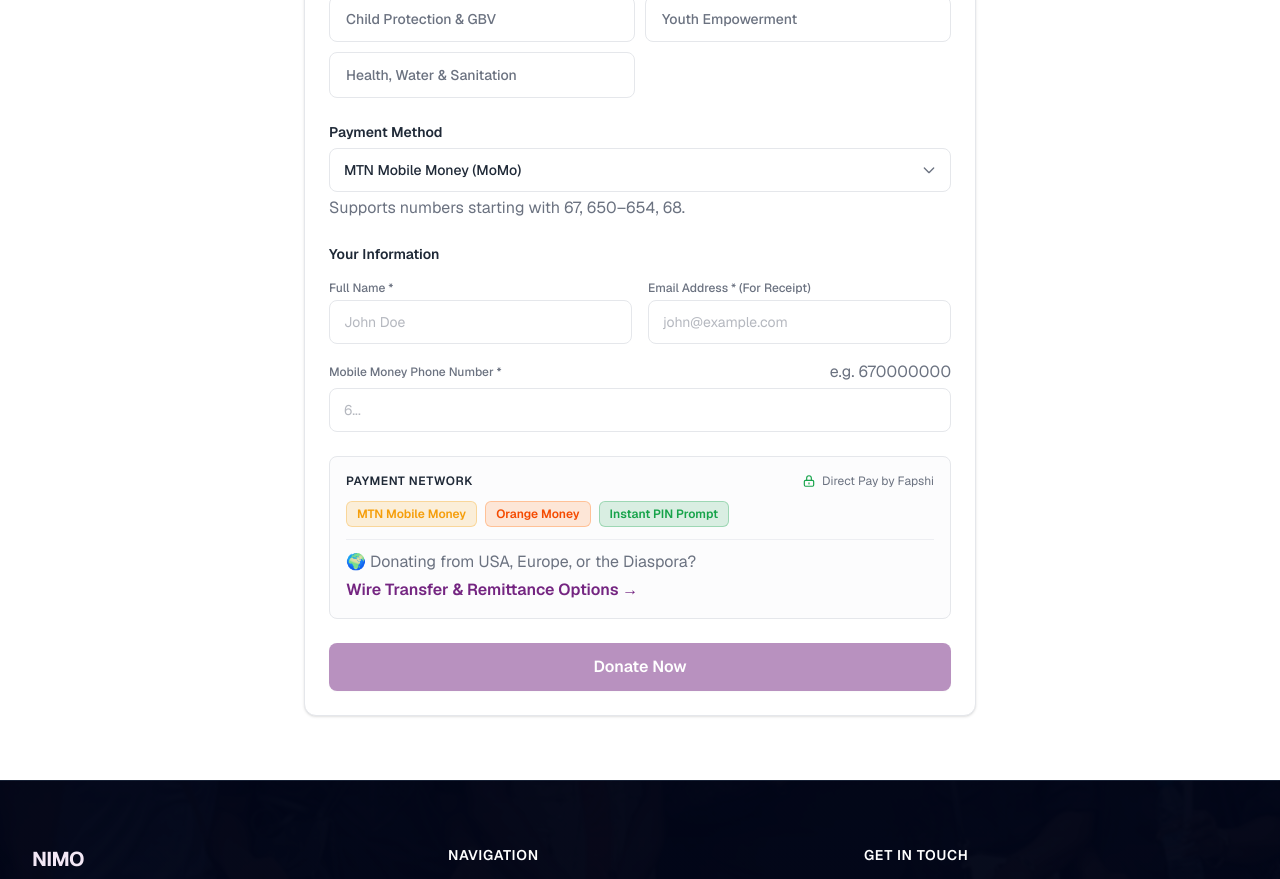
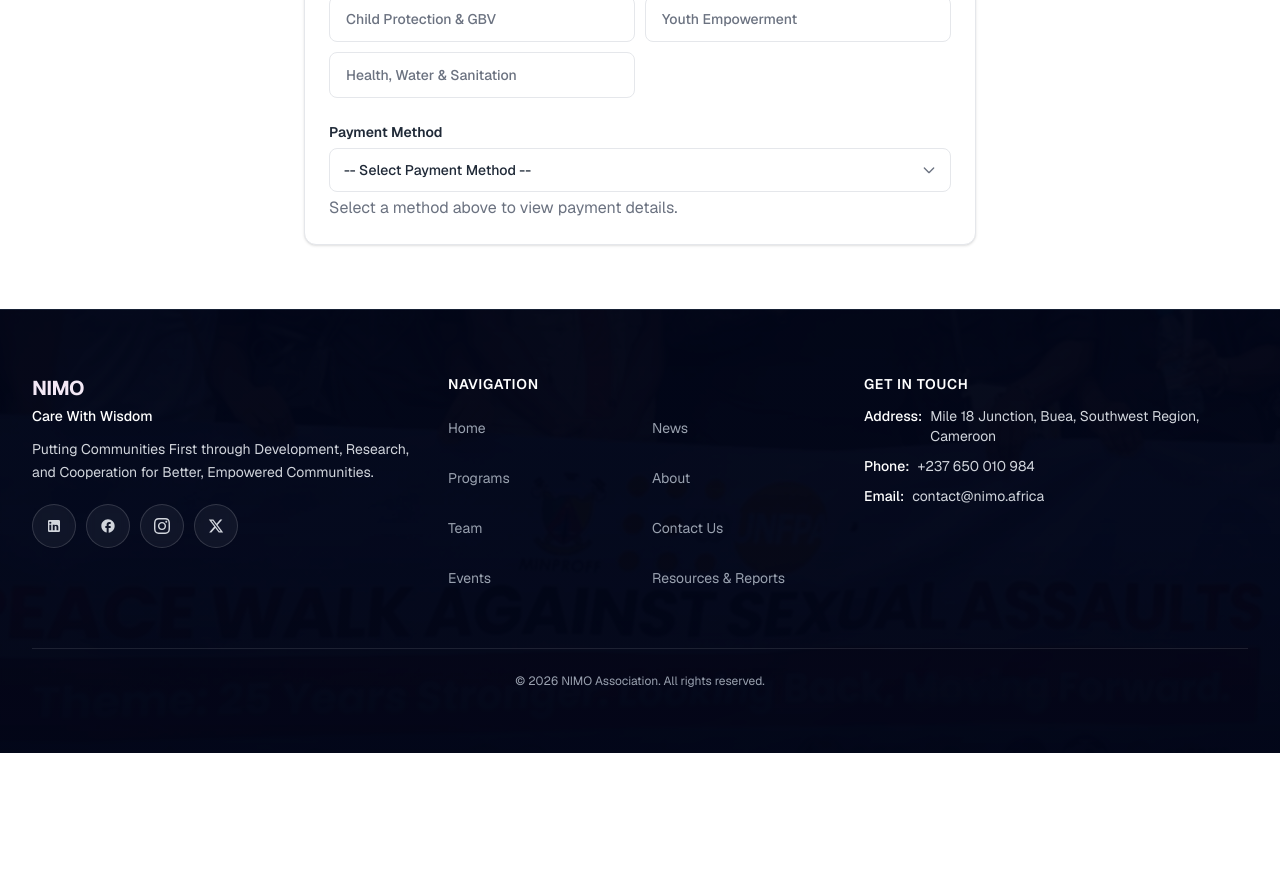
Before and after one commit to Akumah98/NIMO, a Next.js app: page /donate in a window 1280 px wide. Shown: the part 620-1499 px from the top of the page. After the commit the page ends 1373 px from the top, so only its background shows below. Built offline with nearby package versions, Linux system fonts and the light colour scheme.

Commit message:
feat: implement progressive disclosure on donate form by payment method

```diff
--- a/src/components/donate/DonateForm.tsx
+++ b/src/components/donate/DonateForm.tsx
@@ -7,9 +7,9 @@ import { DonateAmountInput } from "./DonateAmountInput";
 import { DonateFrequencySelector } from "./DonateFrequencySelector";
 import { DonateCausesSelector } from "./DonateCausesSelector";
 import { DonateOperatorSelector } from "./DonateOperatorSelector";
-import { DonateDonorFields } from "./DonateDonorFields";
-import { DonatePaymentBadges } from "./DonatePaymentBadges";
+import { DonateMethodFields } from "./DonateMethodFields";
 import { DonateSummary } from "./DonateSummary";
+import { DonateSubmitButton } from "./DonateSubmitButton";
 import { DonateDirectPayModal } from "./modal/DonateDirectPayModal";
 
 const { causes } = donationData;
@@ -38,11 +38,15 @@ export default function DonateForm() {
           />
 
           <DonateOperatorSelector
-            selected={form.operator}
-            onSelect={form.setOperator}
+            selected={form.paymentMethod}
+            onSelect={form.setPaymentMethod}
           />
 
-          <DonateDonorFields
+          {/* Progressive Disclosure: Only revealed when a payment method is chosen */}
+          {form.paymentMethod && (
+            <>
+              <DonateMethodFields
+                paymentMethod={form.paymentMethod}
                 donorName={form.donorName}
                 donorEmail={form.donorEmail}
                 donorPhone={form.donorPhone}
@@ -57,33 +61,19 @@ export default function DonateForm() {
                 frequency={form.frequency}
               />
 
-          <DonatePaymentBadges />
-
               {form.error && (
                 <div className="rounded-lg bg-red-50 border border-red-200 p-3.5 text-xs text-red-700">
                   {form.error}
                 </div>
               )}
 
-          <button
-            type="submit"
-            disabled={form.loading || form.numericAmount < 500}
-            className="min-h-11 w-full rounded-lg bg-primary px-6 py-3 text-base font-semibold text-white shadow-xs transition-colors hover:bg-primary-dark disabled:cursor-not-allowed disabled:opacity-50 flex items-center justify-center gap-2"
-          >
-            {form.loading ? (
-              <>
-                <svg className="h-5 w-5 animate-spin" viewBox="0 0 24 24" fill="none">
-                  <circle className="opacity-25" cx="12" cy="12" r="10" stroke="currentColor" strokeWidth="4" />
-                  <path className="opacity-75" fill="currentColor" d="M4 12a8 8 0 018-8V0C5.373 0 0 5.373 0 12h4z" />
-                </svg>
-                <span>Sending prompt to phone...</span>
+              <DonateSubmitButton
+                paymentMethod={form.paymentMethod}
+                loading={form.loading}
+                amount={form.numericAmount}
+              />
             </>
-            ) : (
-              <span>
-                Donate {form.numericAmount > 0 ? `${form.numericAmount.toLocaleString()} XAF` : "Now"}
-              </span>
           )}
-          </button>
         </form>
       </Card>
 
--- /dev/null
+++ b/src/components/donate/DonateMethodFields.tsx
@@ -0,0 +1,56 @@
+"use client";
+
+import type { PaymentMethod } from "@/types/donation";
+import { DonateMoMoFields } from "./DonateMoMoFields";
+import { DonateCardFields } from "./DonateCardFields";
+
+interface DonateMethodFieldsProps {
+  paymentMethod: PaymentMethod;
+  donorName: string;
+  donorEmail: string;
+  donorPhone: string;
+  onNameChange: (val: string) => void;
+  onEmailChange: (val: string) => void;
+  onPhoneChange: (val: string) => void;
+}
+
+export function DonateMethodFields({
+  paymentMethod,
+  donorName,
+  donorEmail,
+  donorPhone,
+  onNameChange,
+  onEmailChange,
+  onPhoneChange,
+}: DonateMethodFieldsProps) {
+  if (!paymentMethod) {
+    return (
+      <div className="rounded-xl border border-dashed border-border bg-bg-alt/40 p-5 text-center text-xs text-text-light">
+        👆 Please select a payment method above to complete your contribution.
+      </div>
+    );
+  }
+
+  if (paymentMethod === "card") {
+    return (
+      <DonateCardFields
+        donorName={donorName}
+        donorEmail={donorEmail}
+        onNameChange={onNameChange}
+        onEmailChange={onEmailChange}
+      />
+    );
+  }
+
+  return (
+    <DonateMoMoFields
+      operator={paymentMethod}
+      donorName={donorName}
+      donorEmail={donorEmail}
+      donorPhone={donorPhone}
+      onNameChange={onNameChange}
+      onEmailChange={onEmailChange}
+      onPhoneChange={onPhoneChange}
+    />
+  );
+}
--- a/src/components/donate/DonateDonorFields.tsx
+++ b/src/components/donate/DonateMoMoFields.tsx
@@ -1,6 +1,7 @@
 "use client";
 
-interface DonateDonorFieldsProps {
+interface DonateMoMoFieldsProps {
+  operator: "mobile money" | "orange money";
   donorName: string;
   donorEmail: string;
   donorPhone: string;
@@ -9,25 +10,37 @@ interface DonateDonorFieldsProps {
   onPhoneChange: (val: string) => void;
 }
 
-export function DonateDonorFields({
+export function DonateMoMoFields({
+  operator,
   donorName,
   donorEmail,
   donorPhone,
   onNameChange,
   onEmailChange,
   onPhoneChange,
-}: DonateDonorFieldsProps) {
+}: DonateMoMoFieldsProps) {
+  const isMTN = operator === "mobile money";
+  const opLabel = isMTN ? "MTN Mobile Money" : "Orange Money";
+  const placeholder = isMTN ? "670000000" : "690000000";
+
   return (
-    <div className="space-y-4">
-      <h3 className="text-sm font-semibold text-text">Your Information</h3>
+    <div className="space-y-4 rounded-xl border border-primary/20 bg-primary-light/30 p-4 sm:p-5">
+      <div className="flex items-center justify-between border-b border-primary/10 pb-2">
+        <h4 className="text-xs font-bold text-primary uppercase tracking-wider">
+          {opLabel} Donor Details
+        </h4>
+        <span className="rounded-full bg-white px-2 py-0.5 text-2xs font-semibold text-primary border border-primary/20">
+          Direct Push Prompt
+        </span>
+      </div>
 
-      <div className="grid gap-4 sm:grid-cols-2">
+      <div className="grid gap-3.5 sm:grid-cols-2">
         <div>
-          <label htmlFor="donor-name" className="block text-xs font-medium text-text-light mb-1">
+          <label htmlFor="momo-donor-name" className="block text-xs font-medium text-text-light mb-1">
             Full Name *
           </label>
           <input
-            id="donor-name"
+            id="momo-donor-name"
             type="text"
             required
             autoComplete="name"
@@ -39,11 +52,11 @@ export function DonateDonorFields({
         </div>
 
         <div>
-          <label htmlFor="donor-email" className="block text-xs font-medium text-text-light mb-1">
+          <label htmlFor="momo-donor-email" className="block text-xs font-medium text-text-light mb-1">
             Email Address * (For Receipt)
           </label>
           <input
-            id="donor-email"
+            id="momo-donor-email"
             type="email"
             required
             autoComplete="email"
@@ -57,21 +70,24 @@ export function DonateDonorFields({
 
       <div>
         <div className="flex items-center justify-between mb-1">
-          <label htmlFor="donor-phone" className="block text-xs font-medium text-text-light">
-            Mobile Money Phone Number *
+          <label htmlFor="momo-donor-phone" className="block text-xs font-medium text-text">
+            {opLabel} Phone Number *
           </label>
-          <span className="text-2xs text-text-light">e.g. 670000000</span>
+          <span className="text-2xs text-text-light">9 digits (e.g. {placeholder})</span>
         </div>
         <input
-          id="donor-phone"
+          id="momo-donor-phone"
           type="tel"
           required
           autoComplete="tel"
-          placeholder="6..."
+          placeholder={placeholder}
           value={donorPhone}
           onChange={(e) => onPhoneChange(e.target.value)}
           className="min-h-11 w-full rounded-lg border border-border bg-bg px-3.5 py-2 text-sm text-text placeholder:text-text-light/50 focus:border-primary focus:outline-hidden focus:ring-2 focus:ring-primary/20"
         />
+        <p className="mt-1 text-2xs text-text-light">
+          A USSD authorization prompt will appear on this phone screen to enter your PIN.
+        </p>
       </div>
     </div>
   );
--- a/src/components/donate/DonateOperatorSelector.tsx
+++ b/src/components/donate/DonateOperatorSelector.tsx
@@ -1,8 +1,10 @@
 "use client";
 
+import type { PaymentMethod } from "@/types/donation";
+
 interface DonateOperatorSelectorProps {
-  selected: "mobile money" | "orange money";
-  onSelect: (op: "mobile money" | "orange money") => void;
+  selected: PaymentMethod;
+  onSelect: (method: PaymentMethod) => void;
 }
 
 export function DonateOperatorSelector({ selected, onSelect }: DonateOperatorSelectorProps) {
@@ -15,11 +17,13 @@ export function DonateOperatorSelector({ selected, onSelect }: DonateOperatorSel
         <select
           id="payment-method-select"
           value={selected}
-          onChange={(e) => onSelect(e.target.value as "mobile money" | "orange money")}
+          onChange={(e) => onSelect(e.target.value as PaymentMethod)}
           className="min-h-11 w-full appearance-none rounded-lg border border-border bg-bg px-3.5 py-2.5 pr-10 text-sm font-medium text-text transition-colors focus:border-primary focus:outline-hidden focus:ring-2 focus:ring-primary/20"
         >
+          <option value="">-- Select Payment Method --</option>
           <option value="mobile money">MTN Mobile Money (MoMo)</option>
           <option value="orange money">Orange Money</option>
+          <option value="card">Credit / Debit Card (Visa, Mastercard, Apple Pay)</option>
         </select>
         <div className="pointer-events-none absolute inset-y-0 right-0 flex items-center pr-3.5 text-text-light">
           <svg className="h-4 w-4" fill="none" viewBox="0 0 24 24" stroke="currentColor">
@@ -28,9 +32,10 @@ export function DonateOperatorSelector({ selected, onSelect }: DonateOperatorSel
         </div>
       </div>
       <p className="mt-1 text-2xs text-text-light">
-        {selected === "mobile money"
-          ? "Supports numbers starting with 67, 650–654, 68."
-          : "Supports numbers starting with 69, 655–659."}
+        {selected === "mobile money" && "Instant USSD prompt sent to your MTN phone (67, 650–654, 68)."}
+        {selected === "orange money" && "Instant USSD prompt sent to your Orange phone (69, 655–659)."}
+        {selected === "card" && "Fast, encrypted checkout for donors in USA, Europe, and worldwide."}
+        {!selected && "Select a method above to view payment details."}
       </p>
     </div>
   );
--- /dev/null
+++ b/src/components/donate/DonateSubmitButton.tsx
@@ -0,0 +1,38 @@
+"use client";
+
+import type { PaymentMethod } from "@/types/donation";
+
+interface DonateSubmitButtonProps {
+  paymentMethod: PaymentMethod;
+  loading: boolean;
+  amount: number;
+}
+
+export function DonateSubmitButton({ paymentMethod, loading, amount }: DonateSubmitButtonProps) {
+  if (!paymentMethod) return null;
+
+  const isCard = paymentMethod === "card";
+  const label = isCard
+    ? "Request Card / Wire Transfer Info"
+    : `Donate ${amount > 0 ? `${amount.toLocaleString()} XAF` : "Now"}`;
+
+  return (
+    <button
+      type="submit"
+      disabled={loading || (!isCard && amount < 500)}
+      className="min-h-11 w-full rounded-lg bg-primary px-6 py-3 text-base font-semibold text-white shadow-xs transition-colors hover:bg-primary-dark disabled:cursor-not-allowed disabled:opacity-50 flex items-center justify-center gap-2"
+    >
+      {loading ? (
+        <>
+          <svg className="h-5 w-5 animate-spin" viewBox="0 0 24 24" fill="none">
+            <circle className="opacity-25" cx="12" cy="12" r="10" stroke="currentColor" strokeWidth="4" />
+            <path className="opacity-75" fill="currentColor" d="M4 12a8 8 0 018-8V0C5.373 0 0 5.373 0 12h4z" />
+          </svg>
+          <span>Sending prompt to phone...</span>
+        </>
+      ) : (
+        <span>{label}</span>
+      )}
+    </button>
+  );
+}
--- a/src/hooks/useDonateForm.ts
+++ b/src/hooks/useDonateForm.ts
@@ -1,7 +1,7 @@
 "use client";
 
 import { useState, type FormEvent } from "react";
-import type { DonationFrequency } from "@/types/donation";
+import type { DonationFrequency, PaymentMethod } from "@/types/donation";
 import { useDirectPayModal } from "./useDirectPayModal";
 
 interface UseDonateFormProps {
@@ -12,7 +12,7 @@ export function useDonateForm({ initialCause }: UseDonateFormProps) {
   const [amount, setAmount] = useState<string>("");
   const [cause, setCause] = useState<string>(initialCause);
   const [frequency, setFrequency] = useState<DonationFrequency>("one-time");
-  const [operator, setOperator] = useState<"mobile money" | "orange money">("mobile money");
+  const [paymentMethod, setPaymentMethod] = useState<PaymentMethod>("");
   const [donorName, setDonorName] = useState<string>("");
   const [donorEmail, setDonorEmail] = useState<string>("");
   const [donorPhone, setDonorPhone] = useState<string>("");
@@ -30,12 +30,20 @@ export function useDonateForm({ initialCause }: UseDonateFormProps) {
       setError("Please enter a donation amount of at least 500 XAF.");
       return;
     }
+    if (!paymentMethod) {
+      setError("Please select a payment method above to continue.");
+      return;
+    }
     if (!donorName.trim() || !donorEmail.trim()) {
       setError("Please provide your full name and email address.");
       return;
     }
+    if (paymentMethod === "card") {
+      window.location.href = "/contact?subject=International+Card+Donation";
+      return;
+    }
     if (!donorPhone.trim()) {
-      setError("Please enter your Mobile Money phone number to receive the prompt.");
+      setError("Please enter your mobile phone number to receive the prompt.");
       return;
     }
 
@@ -49,7 +57,7 @@ export function useDonateForm({ initialCause }: UseDonateFormProps) {
           donorName: donorName.trim(),
           donorEmail: donorEmail.trim(),
           phone: donorPhone.trim(),
-          medium: operator,
+          medium: paymentMethod,
           cause,
           frequency,
         }),
@@ -60,7 +68,6 @@ export function useDonateForm({ initialCause }: UseDonateFormProps) {
         throw new Error(data.error || "Failed to trigger payment prompt");
       }
 
-      // Keep user on NIMO — open the live push prompt modal
       modal.startPrompting(data.externalId);
     } catch (err) {
       setError(err instanceof Error ? err.message : "Something went wrong");
@@ -74,7 +81,7 @@ export function useDonateForm({ initialCause }: UseDonateFormProps) {
     numericAmount,
     cause,
     frequency,
-    operator,
+    paymentMethod,
     donorName,
     donorEmail,
     donorPhone,
@@ -84,7 +91,7 @@ export function useDonateForm({ initialCause }: UseDonateFormProps) {
     setAmount,
     setCause,
     setFrequency,
-    setOperator,
+    setPaymentMethod,
     setDonorName,
     setDonorEmail,
     setDonorPhone,
--- a/src/types/donation.ts
+++ b/src/types/donation.ts
@@ -1,5 +1,6 @@
 export type DonationFrequency = "one-time" | "monthly";
 export type DonationStatus = "pending" | "successful" | "failed" | "expired";
+export type PaymentMethod = "mobile money" | "orange money" | "card" | "";
 
 export interface Donation {
   id: string;
```
Also changed, not shown: src/components/donate/DonateCardFields.tsx (added, +92 -0 lines). Lines whose indentation alone changed are shown as unchanged.
